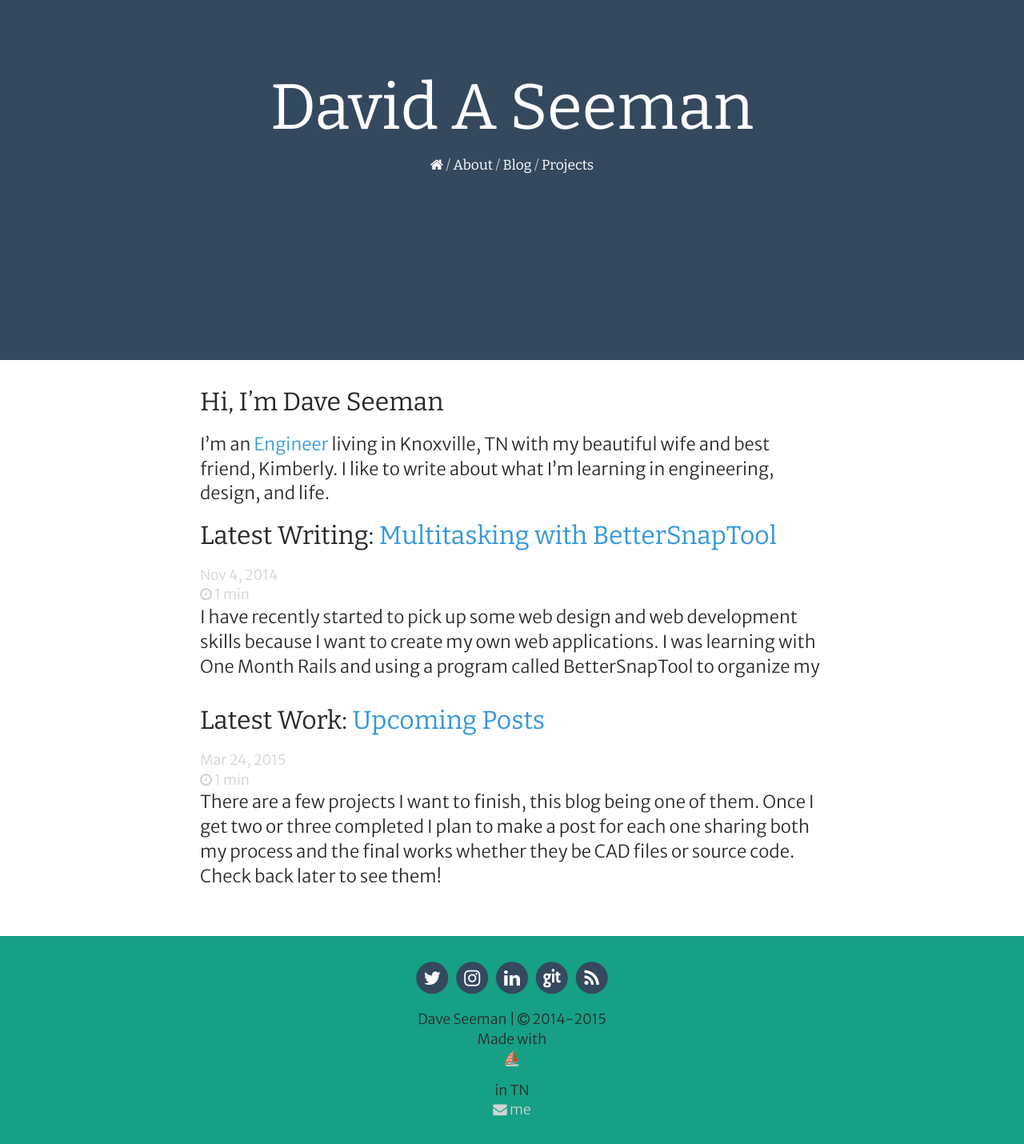
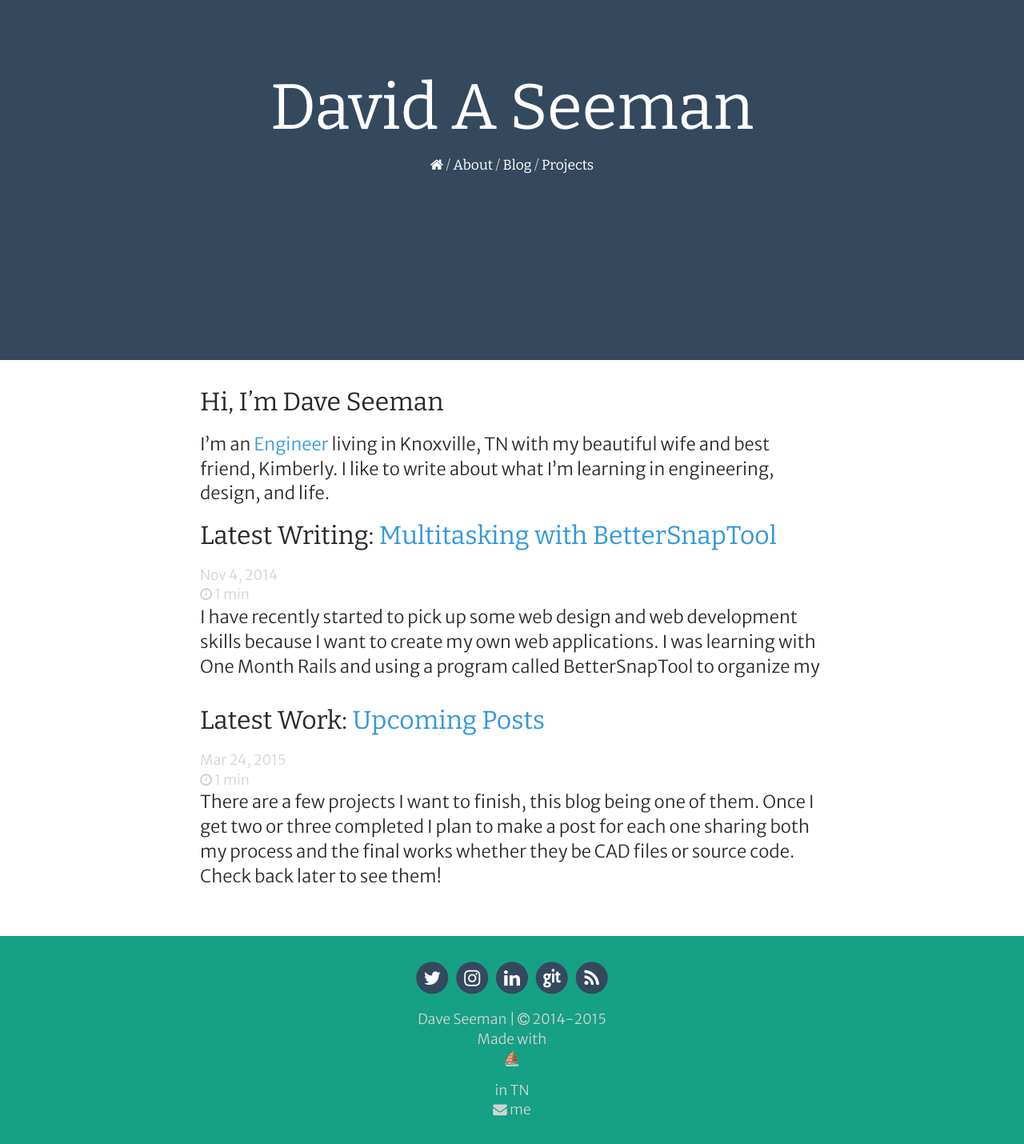
Before and after one commit to Shipwright/daveas.github.io, a Jekyll site: the page built from index.html, in a window 1280 px wide. Shown: the whole page at 80% size. Built offline with Jekyll 4.4.1, drawn with Linux system fonts in a browser that asks for light colours; nearby versions of some CDN libraries; emoji names are drawn with the system emoji font; some web fonts are replaced.

Commit message:
Update _footer.scss

```diff
--- a/_sass/_footer.scss
+++ b/_sass/_footer.scss
@@ -12,7 +12,6 @@
 }
 
 .footer-meta {
-  color: $gray-color;
   padding-top: $spacing-unit/2;
   padding-bottom: $spacing-unit;
   ul {
@@ -20,6 +19,7 @@
     padding: 0;
     list-style-type: none;
     li {
+      color: $gray-color;
       @include gray-links;
       display: block;
     }
```
